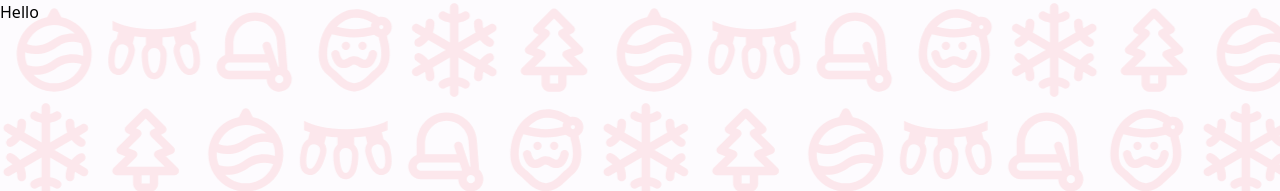
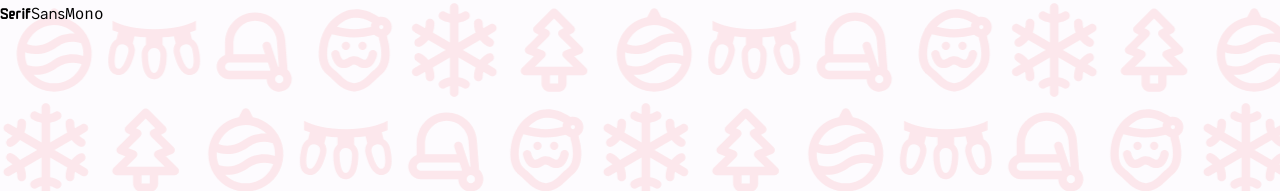
Before and after one commit to x-fer/dosasce, a Next.js app: page / in a window 1280 px wide. Shown: the top 191 px of the page. Built offline with nearby package versions, Linux system fonts and the light colour scheme.

Commit message:
add fonts

```diff
--- a/src/app/layout.tsx
+++ b/src/app/layout.tsx
@@ -1,5 +1,21 @@
 import MovingIconBackground from "@/components/background/moving-icon-background";
+import { cn } from "@/lib/utils";
 import "@styles/globals.css";
+import { Albert_Sans, Fira_Code } from "next/font/google";
+
+const albertSans = Albert_Sans({
+  subsets: ["latin"],
+  style: ["normal", "italic"],
+  variable: "--font-albert-sans",
+  display: "swap",
+});
+
+const firaCode = Fira_Code({
+  subsets: ["latin"],
+  style: ["normal"],
+  variable: "--font-fira-code",
+  display: "swap",
+});
 
 export default function RootLayout({
   children,
@@ -7,8 +23,14 @@ export default function RootLayout({
   children: React.ReactNode;
 }>) {
   return (
-    <html lang="en">
-      <body className={"antialiased"}>
+    <html lang="hr" dir="ltr">
+      <body
+        className={cn(
+          "font-sans antialiased",
+          albertSans.variable,
+          firaCode.variable,
+        )}
+      >
         <MovingIconBackground />
         {children}
       </body>
--- a/src/app/page.tsx
+++ b/src/app/page.tsx
@@ -1,3 +1,9 @@
 export default function Home() {
-  return <div>Hello</div>;
+  return (
+    <div>
+      <span className="font-serif">Serif</span>
+      <span className="font-sans">Sans</span>
+      <span className="font-mono">Mono</span>
+    </div>
+  );
 }
--- a/src/styles/fonts.css
+++ b/src/styles/fonts.css
@@ -1,6 +1,15 @@
 @import "tailwindcss";
 
+@font-face {
+  font-family: "Monomaniac One";
+  src: url("/assets/fonts/monomaniac-one-regular-hr.ttf") format("truetype");
+  font-weight: 400;
+  font-style: normal;
+  font-display: swap;
+}
+
 @theme inline {
+  /* System font fallbacks */
   --font-sans-serif-system:
     system-ui, -apple-system, BlinkMacSystemFont, "Segoe UI", Roboto,
     "Helvetica Neue", "Oxygen", "Ubuntu", "Cantarell", "Fira Sans",
@@ -13,9 +22,14 @@
   --font-emoji-system:
     "Apple Color Emoji", "Segoe UI Emoji", "Noto Color Emoji", "Segoe UI Symbol";
 
-  --font-sans: var(--font-sans-serif-system), var(--font-emoji-system);
-  --font-serif: var(--font-serif-system), var(--font-emoji-system);
-  --font-mono: var(--font-monospace-system), var(--font-emoji-system);
+  --font-sans:
+    var(--font-albert-sans, var(--font-sans-serif-system)),
+    var(--font-emoji-system);
+  --font-serif:
+    "Monomaniac One", var(--font-serif-system), var(--font-emoji-system);
+  --font-mono:
+    var(--font-fira-code, var(--font-monospace-system)),
+    var(--font-emoji-system);
 }
 
 body {
```
Also changed, not shown: public/assets/fonts/monomaniac-one-regular-hr.ttf (added).
